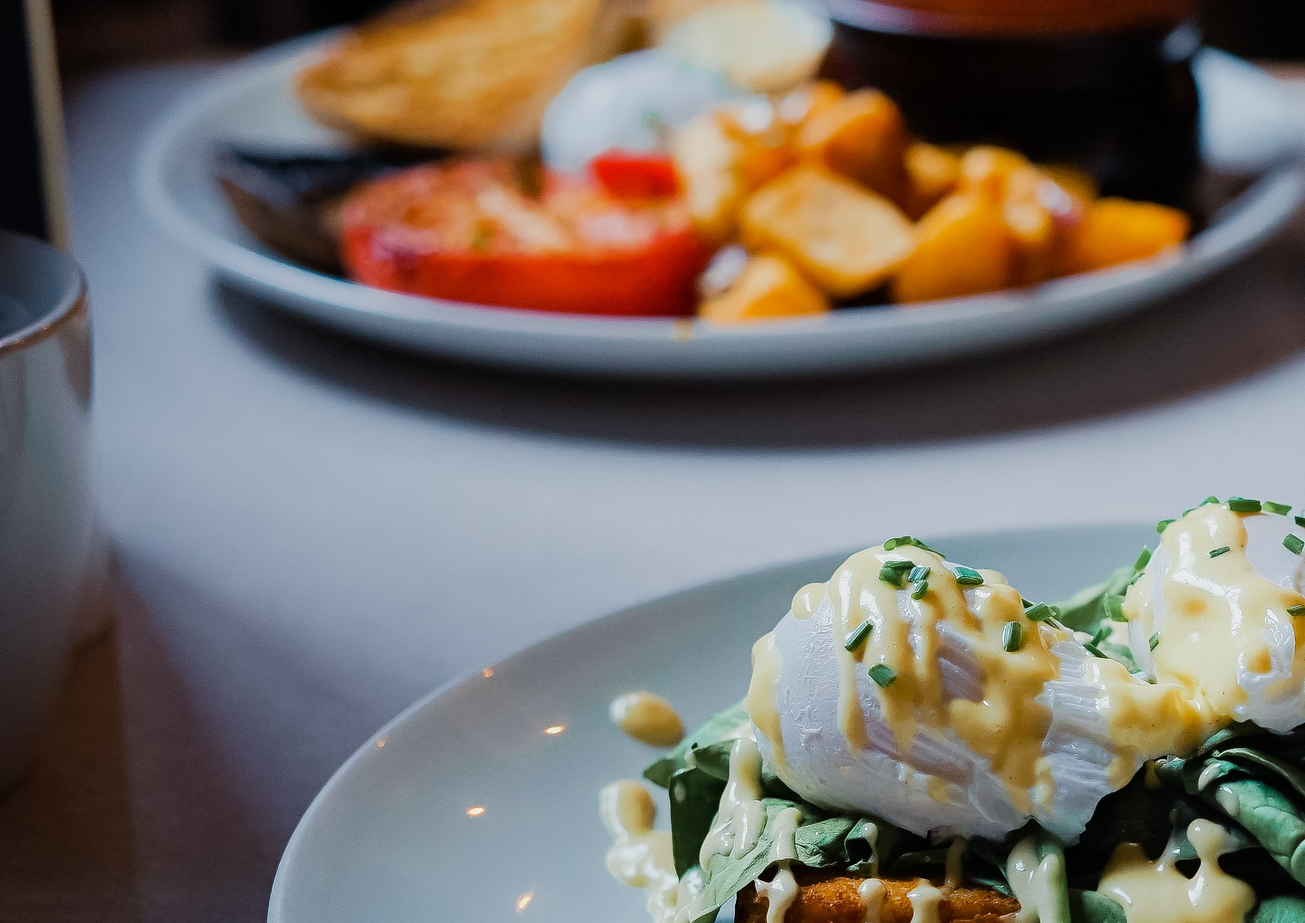
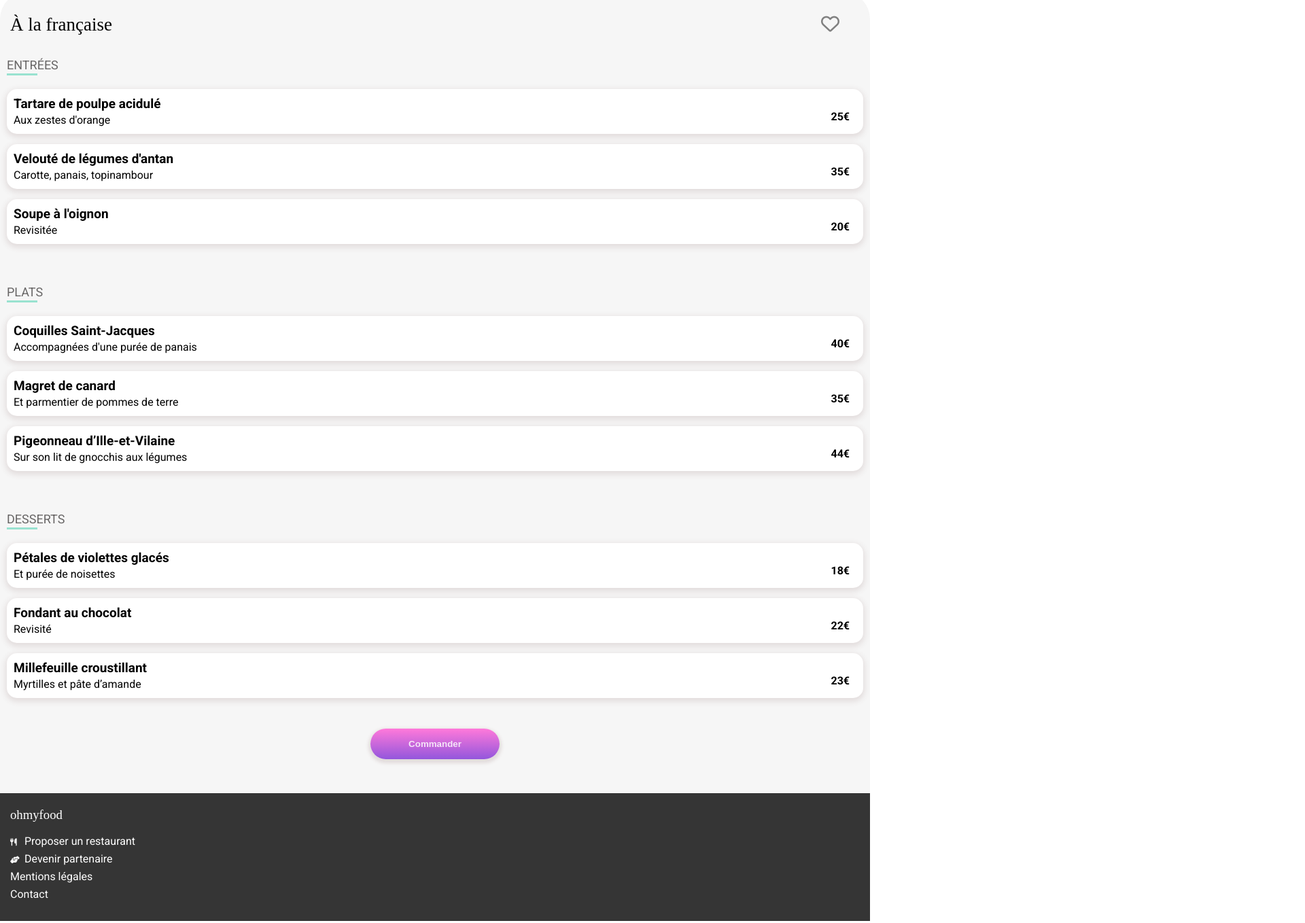
Before and after one commit to Sae14/MarionBaudouin_3_09082021, a website: page page/page3.html in a window 1280 px wide. Shown: the part 392-1750 px from the top of the page at 68% size, 1920 px wide, since content can reach past the window. Drawn offline with Linux system fonts and the light colour scheme; a web font is replaced by a local one.

Commit message:
amelioration du nesting et du naming BEM, et design étendu aux 3 autres pages de menu

```diff
--- a/Sass/base/_base.scss
+++ b/Sass/base/_base.scss
@@ -1,10 +1,9 @@
 body{
     margin: 0;
     font-family: $font-primary, sans-serif;
+    .title-decoration{
+        width: 45px;
+        height: 20px;
+        border-top: solid 3px $color-tertiary;
+    }
 }
-
-.title-decoration{
-    width: 45px;
-    height: 20px;
-    border-top: solid 3px $color-tertiary;
-}
--- a/Sass/base/_typography.scss
+++ b/Sass/base/_typography.scss
@@ -3,9 +3,9 @@ a{
     color: black;
     &:link{
         text-decoration: none;
+    }
     &:visited{
         text-decoration: none;
-        }
     }
 }
 
--- a/Sass/components/_buttons.scss
+++ b/Sass/components/_buttons.scss
@@ -1,16 +1,13 @@
+.btn-position{
+    display: flex;
+    justify-content: center;
     button{
         background: linear-gradient($color-secondary, $color-primary);
         color: $color-darken-text;
         padding: 15px 15px 15px 15px;
         border: none;
         border-radius: 23px;
-    /*margin: 10px 70px 0px 70px;*/
         box-shadow: 0px 3px 5px 3px rgb(226, 220, 220);
         width: 190px;
-    /*object-position: center;*/
     }
-
-.btn-position{
-    display: flex;
-    justify-content: center;
 }
--- a/Sass/layouts/_container.scss
+++ b/Sass/layouts/_container.scss
@@ -33,13 +33,12 @@
             padding-left: 5px;
         }
     }
+    &__heart{
+        padding-right: 35px;
+    }
 }
 
-.restaurant__heart{
-    padding-right: 35px;
-}
-
-.restaurant__menu-part{
+.menu{
     padding-bottom: 30px;
     h2{
         font-size: 18px;
@@ -47,8 +46,7 @@
         font-weight: normal;
         margin-bottom: 2px;
     }
-
-        .restaurant__dish{
+    &__dish{
         display: flex;
         justify-content: space-between;
         background-color: white;
@@ -56,6 +54,12 @@
         border-radius: 15px;
         margin-bottom: 15px;
         padding: 0px 20px 0px 10px;
+    }
+    &__dish-desc{
+        width: 295px;
+        text-overflow: ellipsis;
+        white-space: nowrap;
+        overflow: hidden;
         h3{
             margin-top: 10px;
             margin-bottom: 0px;
@@ -73,18 +77,8 @@
             }
         }
     }
-}
-
-.restaurant__price{
-    p{
+    &__price{
         margin-bottom: 0;
         line-height: 50px;
     }
 }
-
-.restaurant__dish-desc{
-    width: 295px;
-    text-overflow: ellipsis;
-    white-space: nowrap;
-    overflow: hidden;
-}
--- a/Sass/layouts/_footer.scss
+++ b/Sass/layouts/_footer.scss
@@ -2,27 +2,28 @@
     background-color: $color-footer-background;
     color: white;
     padding: 2px 0px 7px 15px;
+    &__title{
+        font-family: $font-secondary;
+        font-weight: normal;
+    }
     &__menu{
         padding-left: 0;
         li{
             list-style: none;
             padding-bottom: 7px;
-            >a{
+            a{
                 color: white;
             }
         }
     }
 }
 
-.footer-container__title{
-    font-family: $font-secondary;
-    font-weight: normal;
-}
+
 .footer-container__icon-design{
     margin-right: 20px;
     display: inline-block;
     width: 1px;
-    .footer-container__icon{
+    i{
         font-size: 11px;
     }
 }
--- a/Sass/layouts/_header.scss
+++ b/Sass/layouts/_header.scss
@@ -8,7 +8,6 @@
         padding-left: 20px;
         +img{
             width: 150px;
-            /*justify-content: end;*/
         }
     }
 }
--- a/Sass/pages/_search.scss
+++ b/Sass/pages/_search.scss
@@ -1,10 +1,10 @@
 .search{
-    background-color: rgb(234, 234, 234);
+    background-color: $color-search-background;
     padding: 10px 0px 10px 50px;
     text-align: center;
     border-top: outset 2px rgba(209, 204, 204, 0.884);
     input{
-        background-color: rgb(234, 234, 234);
+        background-color: $color-search-background;
         border: none;
         padding: 5px 0px 5px 5px;
         margin-left: 5px;
--- a/Sass/utils/_variables.scss
+++ b/Sass/utils/_variables.scss
@@ -5,5 +5,6 @@ $color-background: rgb(246, 246, 246);
 $font-primary: 'Roboto';
 $font-secondary: 'Shrikhand';
 $color-footer-background: rgb(53, 53, 53);
+$color-search-background: rgb(234, 234, 234);
 $color-darken-text: rgba(255, 255, 255, 0.822);
 $color-lighten-text: rgb(104, 102, 102);
--- a/page/page3.html
+++ b/page/page3.html
@@ -14,138 +14,145 @@
 
     <body>
 
-        <header>
+        <header class="header-page">
             <a href="../index.html"><span><i class="fas fa-arrow-left"></i></span></a>
             <img src="../images/logo/ohmyfood@2x.svg" alt="logo ohmyfood">
         </header>
 
-        <div>
-            <img src="../images/restaurants/toa-heftiba-DQKerTsQwi0-unsplash.jpg" alt="à la française">
-        </div>
-        <div>
-            <div>
+        <!--<div class="restaurant-img">
+            <img src="../images/restaurants/jay-wennington-N_Y88TWmGwA-unsplash.jpg" alt="la palette du goût">
+        </div>-->
+        <img class="restaurant-img" src="../images/restaurants/jay-wennington-N_Y88TWmGwA-unsplash.jpg" alt="la palette du goût">
+
+        <div class="restaurant">
+            <div class="restaurant__name">
                 <h1>À la française</h1>
-                <span><i class="far fa-heart"></i></span>
+                <span><i class="far fa-heart heart restaurant__heart"></i></span>
             </div>
 <!-- Section entrées -->
-            <section>
-                <h2>ENTREES</h2>
+            <section class="menu">
+                <h2>ENTRÉES</h2>
+                <div class="title-decoration"></div>
                 <div>
-                    <article>
-                        <div>
+                    <article class="menu__dish">
+                        <div class="menu__dish-desc">
                             <h3>Tartare de poulpe acidulé</h3>
                             <p>Aux zestes d'orange</p>
                         </div>
                         <div>
-                            <p>25€</p>
+                            <p class="bold menu__price">25€</p>
                         </div>
                     </article>
 
-                    <article>
-                        <div>
+                    <article class="menu__dish">
+                        <div class="menu__dish-desc">
                             <h3>Velouté de légumes d'antan</h3>
                             <p>Carotte, panais, topinambour</p>
                         </div>
                         <div>
-                            <p>35€</p>
+                            <p class="bold menu__price">35€</p>
                         </div>
                     </article>
 
-                    <article>
-                        <div>
+                    <article class="menu__dish">
+                        <div class="menu__dish-desc">
                             <h3>Soupe à l'oignon</h3>
                             <p>Revisitée</p>
                         </div>
                         <div>
-                            <p>20€</p>
+                            <p class="bold menu__price">20€</p>
                         </div>
                     </article>
 
                 </div>
             </section>
 <!-- Section plats -->
-            <section>
+            <section class="menu">
                 <h2>PLATS</h2>
+                <div class="title-decoration"></div>
                 <div>
-                    <article>
-                        <div>
+                    <article class="menu__dish">
+                        <div class="menu__dish-desc">
                             <h3>Coquilles Saint-Jacques</h3>
                             <p>Accompagnées d'une purée de panais</p>
                         </div>
                         <div>
-                            <p>40€</p>
+                            <p class="bold menu__price">40€</p>
                         </div>
                     </article>
 
-                    <article>
-                        <div>
+                    <article class="menu__dish">
+                        <div class="menu__dish-desc">
                             <h3>Magret de canard</h3>
                             <p>Et parmentier de pommes de terre</p>
                         </div>
                         <div>
-                            <p>35€</p>
+                            <p class="bold menu__price">35€</p>
                         </div>
                     </article>
 
-                    <article>
-                        <div>
+                    <article class="menu__dish">
+                        <div class="menu__dish-desc">
                             <h3>Pigeonneau d’Ille-et-Vilaine</h3>
                             <p>Sur son lit de gnocchis aux légumes</p>
                         </div>
                         <div>
-                            <p>44€</p>
+                            <p class="bold menu__price">44€</p>
                         </div>
                     </article>
 
                 </div>
             </section>
 <!-- Section desserts -->
-            <section>
+            <section class="menu">
                 <h2>DESSERTS</h2>
+                <div class="title-decoration"></div>
                 <div>
-                    <article>
-                        <div>
+                    <article class="menu__dish">
+                        <div class="menu__dish-desc">
                             <h3>Pétales de violettes glacés</h3>
                             <p>Et purée de noisettes</p>
                         </div>
                         <div>
-                            <p>18€</p>
+                            <p class="bold menu__price">18€</p>
                         </div>
                     </article>
 
-                    <article>
-                        <div>
+                    <article class="menu__dish">
+                        <div class="menu__dish-desc">
                             <h3>Fondant au chocolat</h3>
                             <p>Revisité</p>
                         </div>
                         <div>
-                            <p>22€</p>
+                            <p class="bold menu__price">22€</p>
                         </div>
                     </article>
 
-                    <article>
-                        <div>
+                    <article class="menu__dish">
+                        <div class="menu__dish-desc">
                             <h3>Millefeuille croustillant</h3>
                             <p>Myrtilles et pâte d’amande</p>
                         </div>
                         <div>
-                            <p>23€</p>
+                            <p class="bold menu__price">23€</p>
                         </div>
                     </article>
 
                 </div>
             </section>
 
-            <button>Commander</button>
+            <div class="btn-position">
+                <button class="bold">Commander</button>
+            </div>
 
         </div>
 
         <footer>
-            <nav>
-                <h3>ohmyfood</h3>
-                <ul>
-                    <li><span><i class="fas fa-utensils"></i></span><a href="#">Proposer un restaurant</a></li>
-                    <li><span><i class="fas fa-hands-helping"></i></span><a href="#">Devenir partenaire</a></li>
+            <nav class="footer-container">
+                <h3 class="footer-container__title">ohmyfood</h3>
+                <ul class="footer-container__menu">
+                    <li><span class="footer-container__icon-design"><i class="fas fa-utensils"></i></span><a href="#">Proposer un restaurant</a></li>
+                    <li><span class="footer-container__icon-design"><i class="fas fa-hands-helping"></i></span><a href="#">Devenir partenaire</a></li>
                     <li><a href="#">Mentions légales</a></li>
                     <li><a href="mailto:service-client@ohmyfood.fr">Contact</a></li>
                 </ul>
```
Also changed, not shown: Sass/pages/_functioning.scss (+5 -7 lines), Sass/pages/_restaurants.scss (+12 -14 lines), index.html (+15 -13 lines), page/page1.html (+44 -44 lines), page/page2.html (+54 -47 lines), page/page4.html (+51 -44 lines), public/css/style.css, 1 other file. Lines whose indentation alone changed are shown as unchanged.
